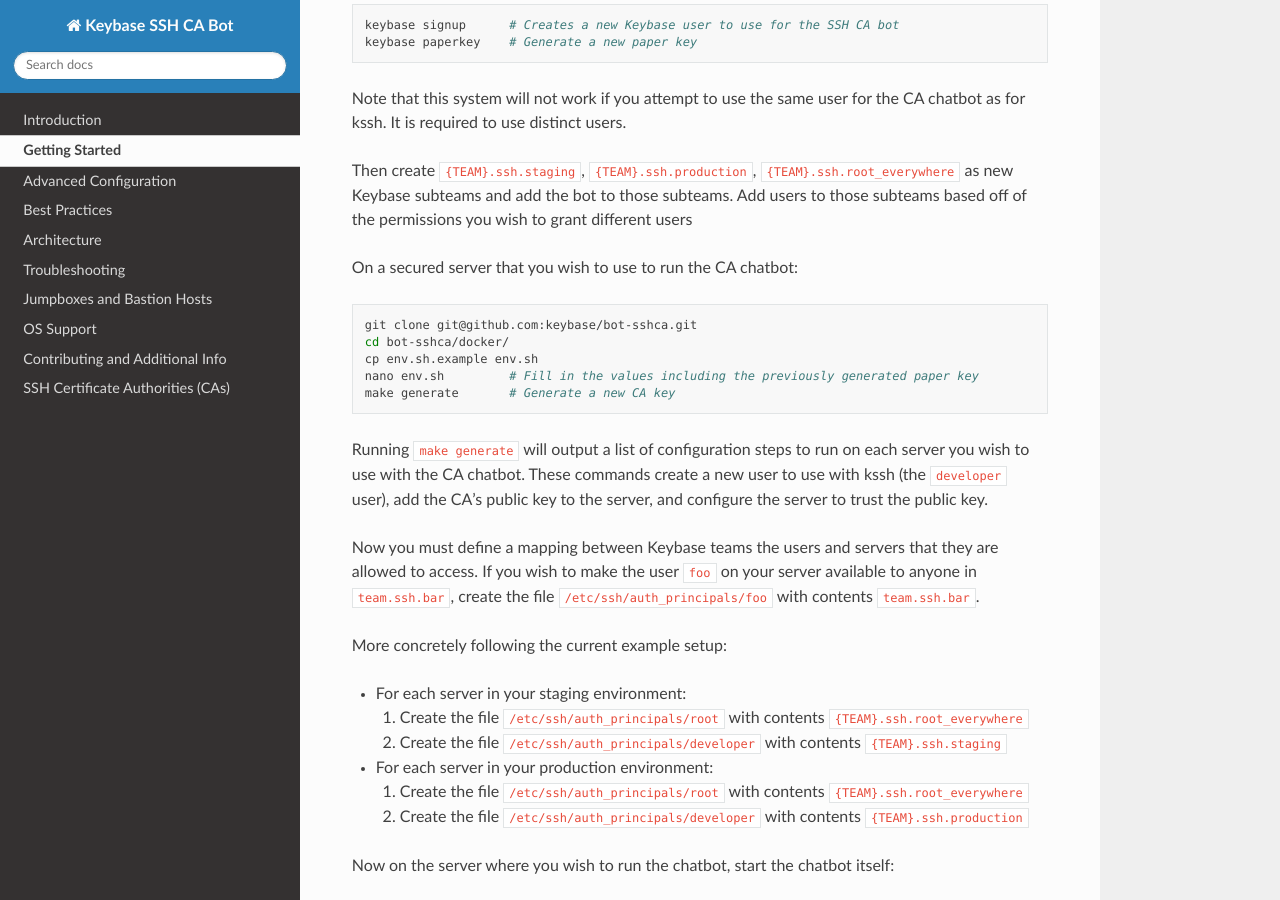
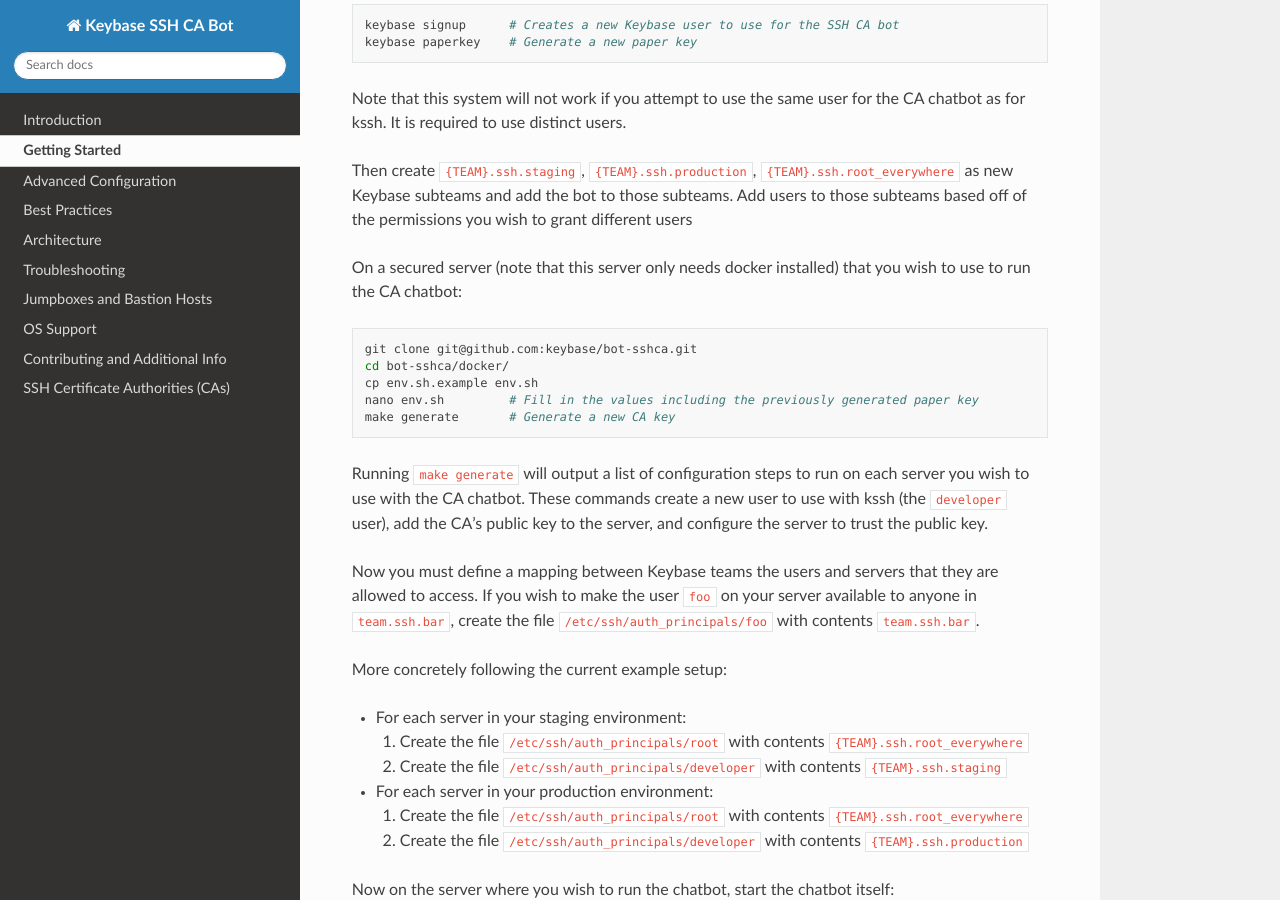
Before and after one commit to keybase/bot-sshca, a Sphinx documentation site: the page built from docs/getting_started.md, in a window 1280 px wide and 900 px high, scrolled down 324 px. Built offline with Sphinx 7.4.7 and the Read the Docs theme 2.0.0, drawn with Linux system fonts in a browser that asks for light colours.

Commit message:
Specify that the server only needs docker

````diff
--- a/docs/getting_started.md
+++ b/docs/getting_started.md
@@ -19,7 +19,7 @@
 and add the bot to those subteams. Add users to those subteams based off of the permissions you wish to grant
 different users
 
-On a secured server that you wish to use to run the CA chatbot:
+On a secured server (note that this server only needs docker installed) that you wish to use to run the CA chatbot:
 
 ```bash
 git clone git@github.com:keybase/bot-sshca.git
````
